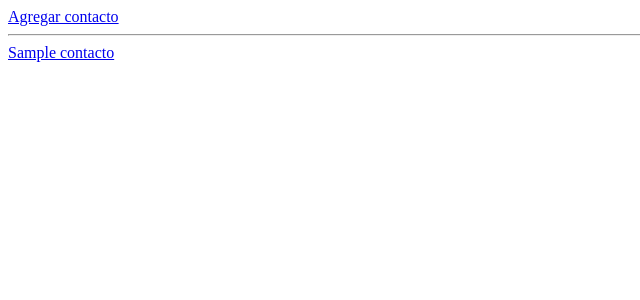
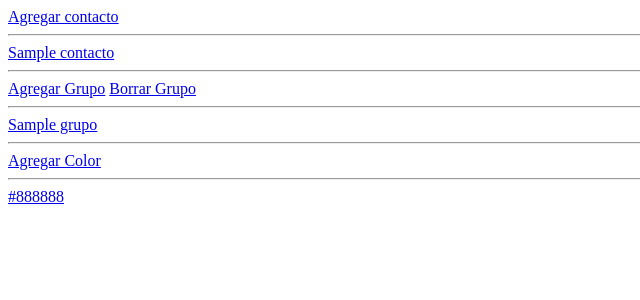
Before and after one commit to jcMich/agenda-jose, a Django app: page / in a window 1280 px wide. Shown: the top 300 px of the page, without its empty margins (0-640 px from the left). Run offline with Django 3.2, Linux system fonts and the light colour scheme; tables that the repository leaves empty hold one stand-in row (values such as "Sample post").

Commit message:
Agregar grupos y colores

```diff
--- a/agenda/urls.py
+++ b/agenda/urls.py
@@ -3,5 +3,12 @@ from django.conf.urls import patterns, include, url
 urlpatterns = patterns('agenda.views',
     url(r'^$', 'index', name="index"),
     url(r'^addContact/$', 'add_contact',  name='add_contact'),
-    url(r'^contacto/(?P<pk>.*)/$', 'contact_detail', name='contact_detail')
+    url(r'^contacto/(?P<pk>.*)/$', 'contact_detail', name='contact_detail'),
+    url(r'^addGroup/$','add_group', name='add_group'),
+    url(r'^Grupo/(?P<pk>.*)/$','group_detail',name='group_detail'),
+    url(r'^ShowDelGrupo/$','delete',name='delete'),
+    url(r'^DelGrupo(?P<pk>.*)/$','delete_group',name='delete_group'),
+    url(r'^addColor/$','add_color',name='add_color'),
+    url(r'^Color(?P<pk>.*)/$','color_detail',name='color_detail'),
+
 )
--- a/agenda/views.py
+++ b/agenda/views.py
@@ -1,13 +1,13 @@
-from django.shortcuts import render_to_response
+from django.shortcuts import render_to_response, render
 from django.template import RequestContext
 
 # Create your views here.
-from agenda.forms import ContactoForm
-from agenda.models import Contactos
+from agenda.forms import ContactoForm, GroupForm, ColorForm
+from agenda.models import Contactos, Grupos, Colores
 
 
 def index(request):
-    return render_to_response('agenda/index.html', {'contactos': Contactos.objects.all()})
+    return render_to_response('agenda/index.html', {'contactos': Contactos.objects.all(),'grupos': Grupos.objects.all(), 'colores': Colores.objects.all()})
 
 
 def add_contact(request):
@@ -17,8 +17,7 @@ def add_contact(request):
             ps = form.save(commit=False)
             ps.save()
             form.save_m2m()
-            return render_to_response('agenda/index.html', {'contactos': Contactos.objects.all()},
-                                      context_instance=RequestContext(request))
+            return render_to_response('agenda/index.html', {'contactos': Contactos.objects.all(), 'grupos': Grupos.objects.all(),'colores': Colores.objects.all()},                   context_instance=RequestContext(request))
         return render_to_response('agenda/addContact.html', {'form': form}, context_instance=RequestContext(request))
     elif request.method == "GET":
         form = ContactoForm()
@@ -29,3 +28,50 @@ def add_contact(request):
 def contact_detail(request, pk):
     contact = Contactos.objects.get(pk=pk)
     return render_to_response('contact_detail.html', {'contacto': contact}, context_instance=RequestContext(request))
+
+
+def add_group(request):
+	if request.method == 'POST':
+		form = GroupForm(request.POST)
+		if form.is_valid():
+			form.save()
+			return render_to_response('agenda/index.html', {'grupos': Grupos.objects.all(), 'contactos': Contactos.objects.all(),'colores': Colores.objects.all()},				context_instance=RequestContext(request))
+	 	return render_to_response('agenda/addContact.html', {'form': form}, context_instance=RequestContext(request))
+	elif request.method == "GET":
+        	form = GroupForm()
+        	ctx = {'msg': "Agregar Grupo", 'form': form}
+        	return render_to_response('agenda/addContact.html', ctx, context_instance=RequestContext(request))
+
+
+def group_detail(request, pk):
+    grupo = Grupos.objects.get(pk=pk)
+    return render(request,'group_detail.html', {'grupo': grupo})
+
+def delete(request):
+	grupo = Grupos.objects.all()
+	return render(request,'show_delete.html',{'grupo': grupo})
+
+def delete_group(request,pk):
+	d = Grupos.objects.get(pk=pk)
+	d.delete()
+	grupo = Grupos.objects.all()
+	return render(request,'show_delete.html',{'grupo': grupo})
+
+###################################
+
+def add_color(request):
+	if request.method == 'POST':
+		form = ColorForm(request.POST)
+		if form.is_valid():
+			form.save()
+			return render_to_response('agenda/index.html', {'grupos': Grupos.objects.all(), 'contactos': Contactos.objects.all(),'colores': Colores.objects.all()},						context_instance=RequestContext(request))
+	 	return render_to_response('agenda/addContact.html', {'form': form}, context_instance=RequestContext(request))
+	elif request.method == "GET":
+        	form = ColorForm()
+        	ctx = {'msg': "Agregar Color", 'form': form}
+        	return render_to_response('agenda/addContact.html', ctx, context_instance=RequestContext(request))
+
+
+def color_detail(request, pk):
+    color = Color.objects.get(pk=pk)
+    return render(request,'color_detail.html', {'colores': color})
--- a/templates/agenda/addContact.html
+++ b/templates/agenda/addContact.html
@@ -12,3 +12,6 @@
     </form>
 </body>
 </html>
+
+<!-- agrega contatos y grupos
+>
--- a/templates/agenda/index.html
+++ b/templates/agenda/index.html
@@ -6,10 +6,32 @@
 <body>
 <a href="{% url 'add_contact' %}"> Agregar contacto</a>
 <hr/>
+
 {% for contacto in contactos %}
     <a href="{% url 'contact_detail' contacto.pk %}">{{ contacto.nombre }}</a>
     <br/>
 {% endfor %}
+<hr>
+
+<a href="{% url 'add_group' %}">Agregar Grupo</a>
+<a href="{% url 'delete' %}"> Borrar Grupo</a>
+<hr>
+
+{% for grupo in grupos %}
+	<a href="{% url 'group_detail' grupo.pk %}">{{ grupo.nombre }}</a>
+	<br/>
+{% endfor %}
+
+
+<hr>
+
+<a href="{% url 'add_color' %}">Agregar Color</a>
+<hr>
+
+{% for color in colores %}
+	<a href="{% url 'color_detail' colores.pk %}">{{ color.color }}</a>
+	<br/>
+{% endfor %}
 
 </body>
 </html>
```
Also changed, not shown: agenda/forms.py (+11 -3 lines), templates/group_detail.html (added, +21 -0 lines), templates/show_delete.html (added, +13 -0 lines).
